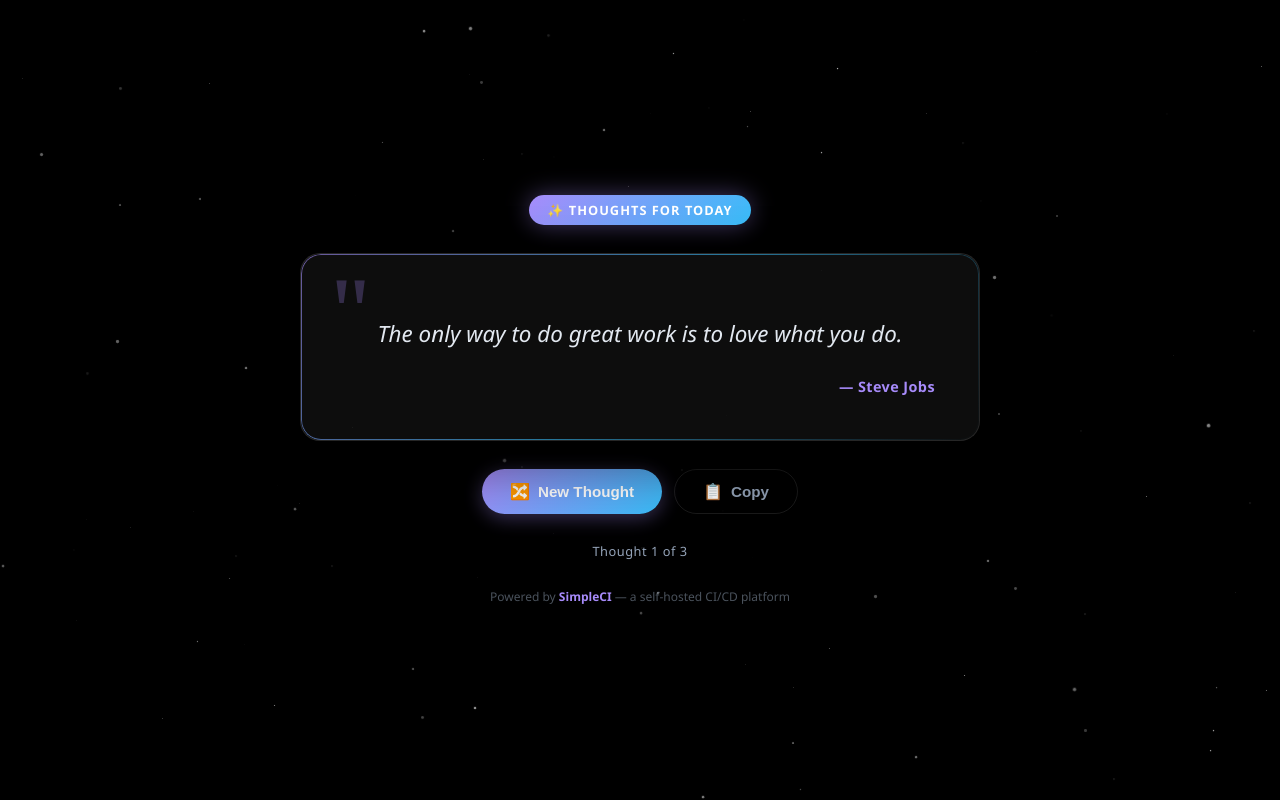
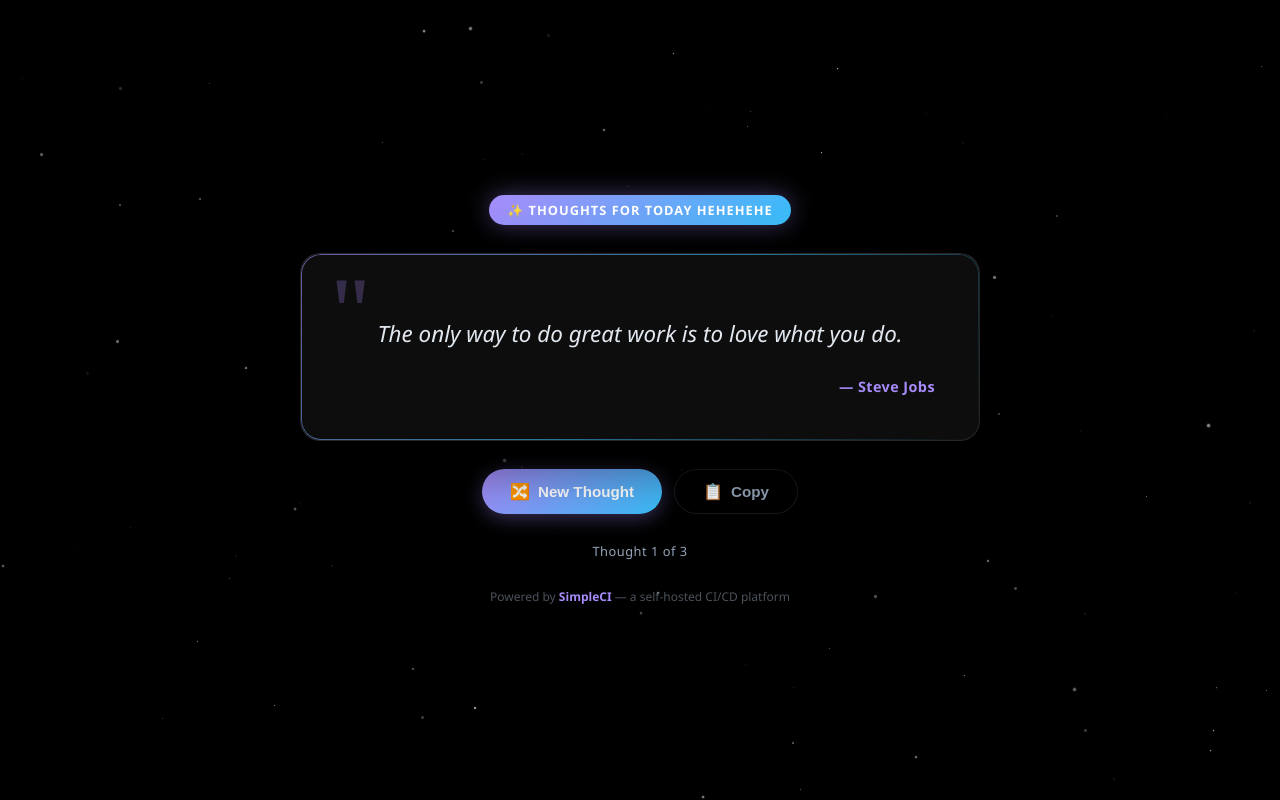
Before and after one commit to Shivansh3127/ThoughtOfTheDay, a plain HTML site: page index.html in a window 1280 px wide. Drawn offline with Linux system fonts and the light colour scheme.

Commit message:
Update index.html

```diff
--- a/index.html
+++ b/index.html
@@ -19,7 +19,7 @@
   <div class="stars" id="stars"></div>
 
   <div class="container">
-    <div class="badge">✨ Thoughts for Today </div>
+    <div class="badge">✨ Thoughts for Today  hehehehe </div>
 
     <div class="card" id="card">
       <div class="quote-icon">"</div>
```
